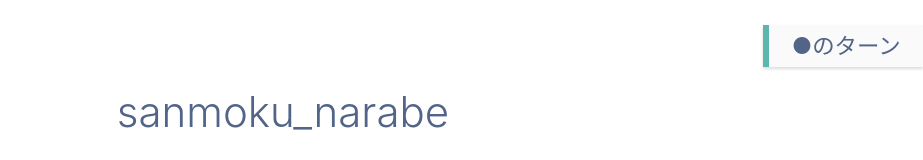
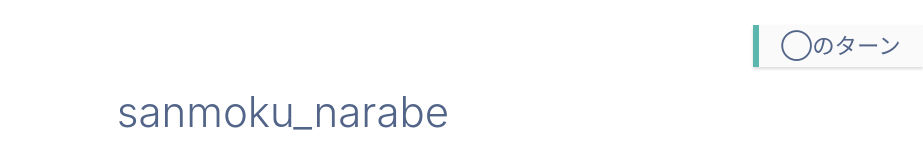
Before and after one commit to nari19/sanmoku_narabe, a Nuxt app: page / in a window 1280 px wide. Shown: the top 160 px of the page, without its empty margins (357-1280 px from the left). Built offline with nearby package versions, Linux system fonts and the light colour scheme.

Commit message:
ターンの修正

```diff
--- a/components/Message.vue
+++ b/components/Message.vue
@@ -1,12 +1,28 @@
 <template>
     <div class="message">
-        <p>●のターン</p>
+        <p v-if="playerId==1">◯のターン</p>
+        <p v-if="playerId==2">×のターン</p>
     </div>
 </template>
 
 <script>
+import { mapState, mapMutations, mapActions } from 'vuex'
+
 export default {
+    name: 'Message',
+    computed: {
+        ...mapState({
+            playerId: state => state.playerId,
+        })
+    },
+    methods: {
+     ...mapMutations([
+       'change'
+     ]),
+     ...mapActions([
 
+     ])
+   }
 }
 </script>
 
```
Also changed, not shown: components/Game.vue (+2 -8 lines).
